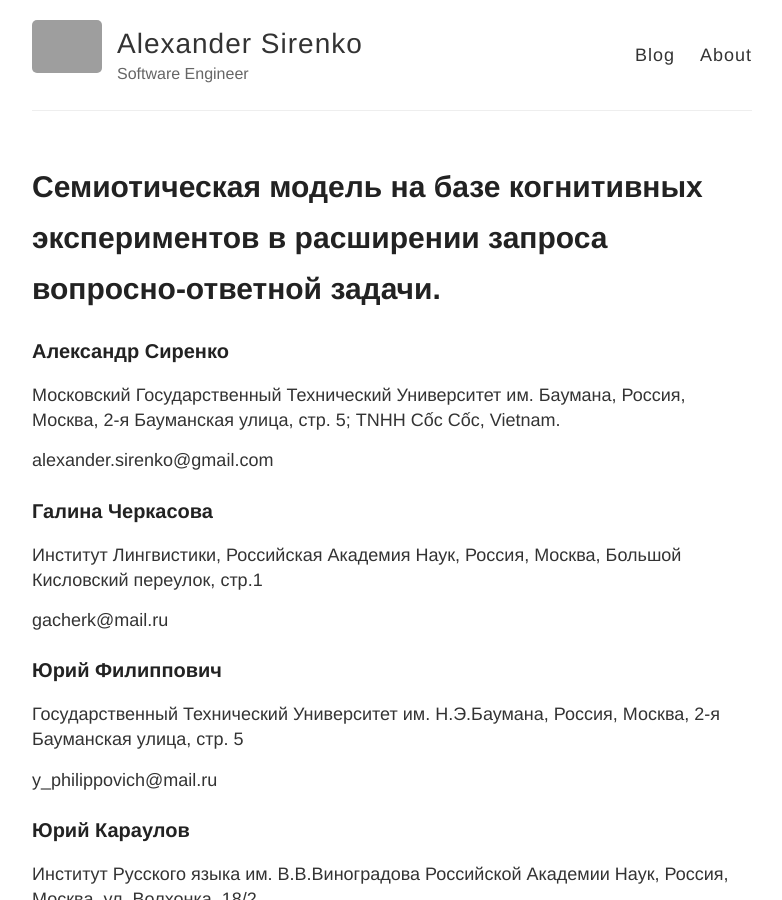
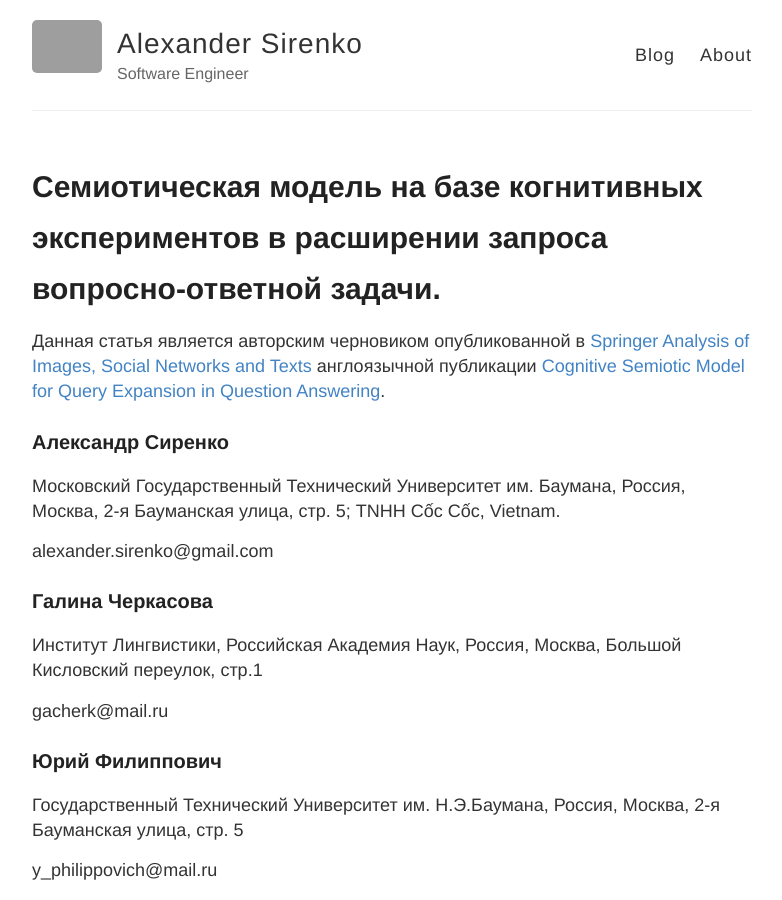
Before and after one commit to a-sir/a-sir.github.io, a Jekyll site: the page built from _posts/2014-12-28-Cognitive-Semiotic-Model-for-Query-Expansion-in-Question-Answering.md, in a window 1280 px wide and 900 px high. Shown: the whole window, without its empty margins (248-1030 px from the left). Built offline with Jekyll 4.4.1, drawn with Linux system fonts in a browser that asks for light colours; formulas are drawn with MathJax 3; grey boxes are pictures that could not be loaded.

Commit message:
Add link to Springer.

```diff
--- a/_posts/2014-12-28-Cognitive-Semiotic-Model-for-Query-Expansion-in-Question-Answering.md
+++ b/_posts/2014-12-28-Cognitive-Semiotic-Model-for-Query-Expansion-in-Question-Answering.md
@@ -2,6 +2,8 @@
 layout: post
 title: Семиотическая модель на базе когнитивных экспериментов в расширении запроса вопросно-ответной задачи.
 ---
+
+Данная статья является авторским черновиком опубликованной в [Springer Analysis of Images, Social Networks and Texts](http://link.springer.com/book/10.1007/978-3-319-12580-0) англоязычной публикации [Cognitive Semiotic Model for Query Expansion in Question Answering](http://link.springer.com/chapter/10.1007/978-3-319-12580-0_23).
 
 ### Александр Сиренко
 
```
